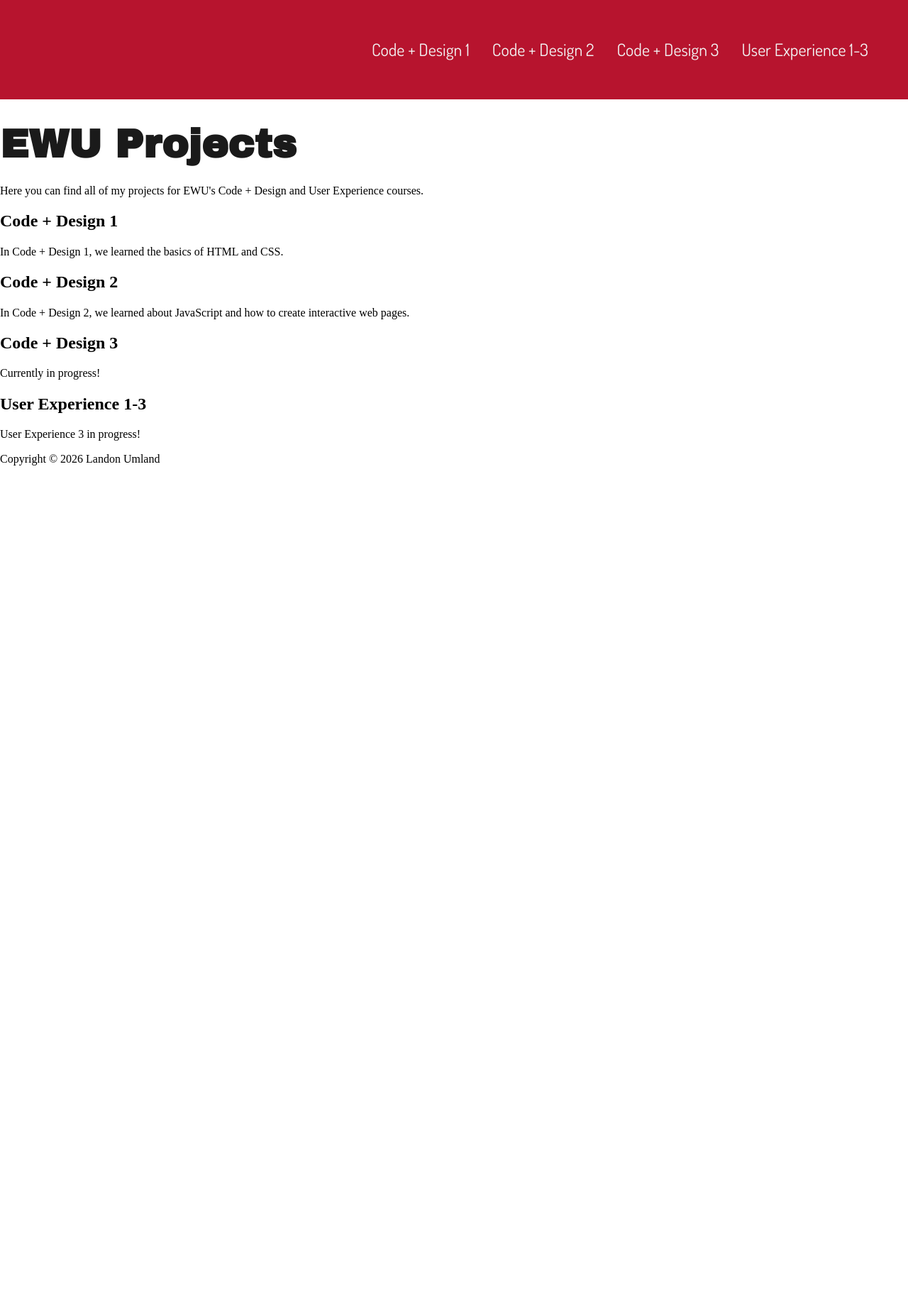
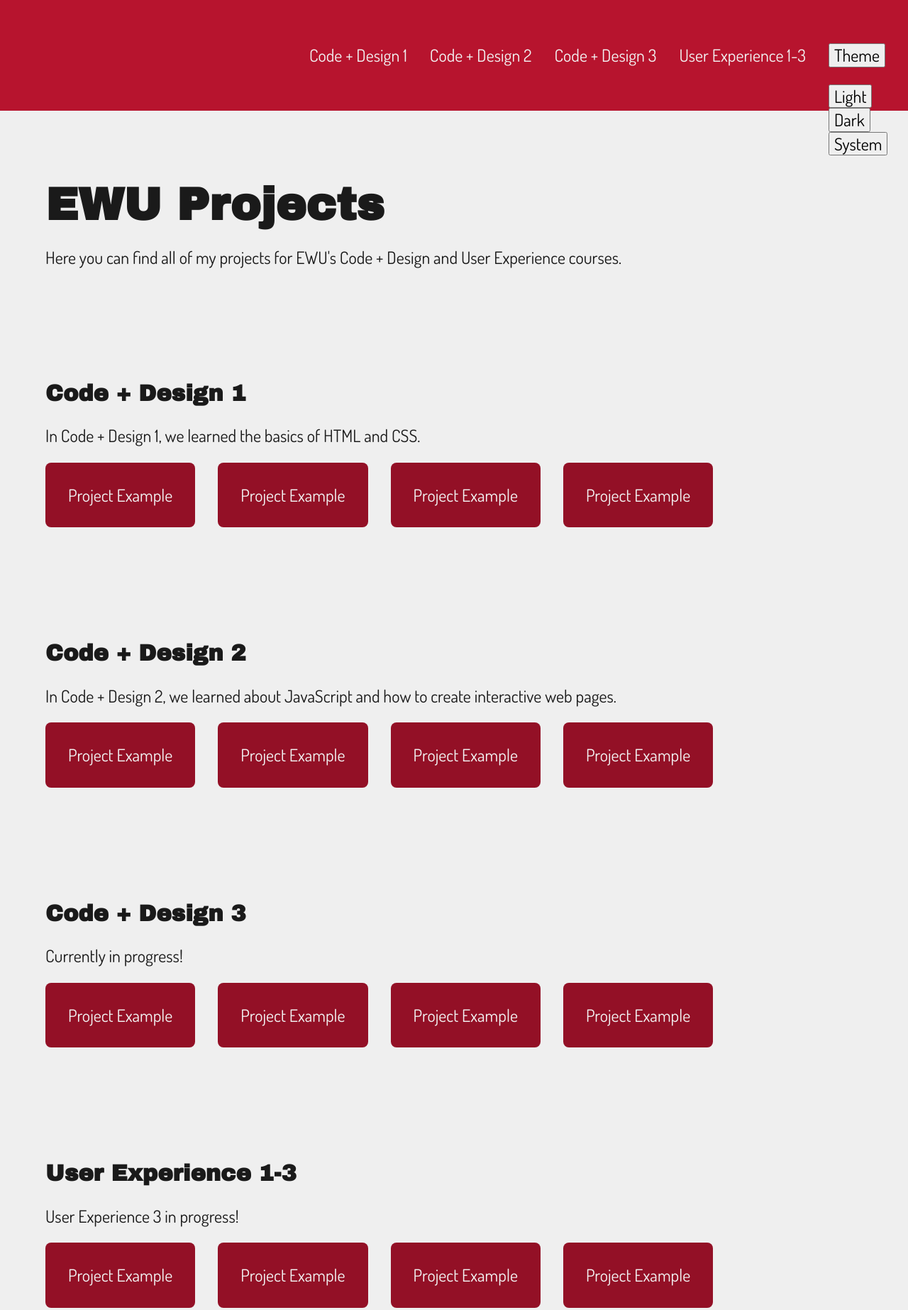
Before and after one commit to lumland03/lumland03.github.io, a website: page pages/ewu-projects.html in a window 1280 px wide. Shown: the top 1846 px of the page at 71% size. Before the commit the page ends 800 px from the top, so only its background shows below. Drawn offline with Linux system fonts and the light colour scheme.

Commit message:
updated styles, variables, html, and JS theme switch

```diff
--- a/css/styles-ewuProjects.css
+++ b/css/styles-ewuProjects.css
@@ -17,10 +17,24 @@
 
 
 
+[data-theme="dark"]{
+    --surface-color: #202020;
+    --text-colorBody: #f2f2f2;
+}
+
+[data-theme="light"]{
+    --surface-color: #efefef;
+    --text-colorBody: #1a1a1a;
+}
+
+
+
+
 body{
     box-sizing: border-box;
     margin: 0;
     padding: 0;
+    background-color: var(--surface-color);
 }
 
 
@@ -34,35 +48,118 @@
     z-index: 100;
 }
 
-a{
-    text-decoration: none;
-    color: var(--text-colorLight);
+.nav-bar{
+    display: flex;
+    align-items: center;
+    justify-content: flex-end;
 }
 
 ul{
-    list-style-type: none;
-    margin: 0;
-    padding: var(--SpacingM);
+    list-style: none;
     display: flex;
     gap: var(--SpacingL);
-    justify-content: flex-end;
+    margin: var(--SpacingL);
+    padding: 0;
+}
+
+ul a{
+    color: var(--text-colorLight);
+    text-decoration: none;
     font-family: var(--font-family-body);
     font-size: var(--Sizes__L);
+}
+
+.dropdown{
+    position: relative;
+    font-family: var(--font-family-body);
+    font-size: var(--Sizes__L);
+}
+
+.dropdown-content.active {
+display: block;
+}
+
+
+.dropdown-content{
+    /* display: none; */
+    position: absolute;
+    border-radius: var(--Sizes__S);
+    top: 100%;
+    left: 0;
+    margin: var(--SpacingM) 0 0 0;
+
 }
 
 
 main{
     padding: var(--SpacingL);
-    background-color: var(--surface-color);
-    width: 90%;
+    margin: var(--SpacingL);
+}
+
+
+h1{
+    font-family: var(--font-family-head);
+    font-size: var(--Sizes__4XL);
+    margin: var(--SpacingL) 0 var(--SpacingM) 0;
+    color: var(--text-colorBody);
+}
+
+p{
+    font-family: var(--font-family-body);
+    font-size: var(--Sizes__L);
+    color: var(--text-colorBody);
+}
+
+h2{
+    font-family: var(--font-family-head);
+    font-size: var(--Sizes__XL);
+    color: var(--text-colorBody);
+}
+
+section{
+    margin-bottom: var(--SpacingStupid);
+}
+
+.pageContainer{
+    display: flex;
+    flex-wrap: wrap;
+    gap: var(--SpacingL);
+    margin-top: var(--SpacingM);
 }
 
 
 
+.projects{
+    font-family: var(--font-family-body);
+    font-size: var(--Sizes__L);
+    background-color: var(--secondary-color);
+    padding: var(--SpacingL);
+    border-radius: var(--Sizes__S);
 
-h1{
-    font-family: var(--font-family-head);
-    font-size: var(--Sizes__3XL);
-    margin: var(--SpacingL) 0 var(--SpacingM) 0;
-    color: var(--text-colorDark);
 }
+
+.projects a{
+    color: var(--text-colorLight);
+    text-decoration: none;
+}
+
+footer{
+    background-color: var(--secondary-color);
+    color: var(--text-colorLight);
+    text-align: center;
+    padding: var(--Spacing3XL);
+    padding-top: var(--SpacingXL);
+}
+
+footer p{
+    color: var(--text-colorLight);
+    padding: var(--SpacingM);
+}
+
+footer a{
+    color: var(--text-colorLight);
+    text-decoration: none;
+    margin: var(--SpacingM);
+    font-size: var(--Sizes__L);
+    font-family: var(--font-family-body);
+}
--- a/css/variables-ewuProjects.css
+++ b/css/variables-ewuProjects.css
@@ -2,11 +2,13 @@
 :root{
     --primary-color: #b7142e;
     --secondary-color:#931026;
-    --surface-color: #dddddd;
+    --surface-color: #efefef;
     --text-colorDark: #1a1a1a;
     --text-colorLight: #f2f2f2;
+    --text-colorBody: #1a1a1a;
     --font-family-head: "Archivo Black", sans-serif;
     --font-family-body: "Dosis", sans-serif;
+
 }
 
 :root{
@@ -17,6 +19,7 @@
   --Sizes__XL:32px;
   --Sizes__2XL:48px;
   --Sizes__3XL:56px;
+  --Sizes__4XL:64px;
 }
 
 :root{
@@ -28,4 +31,5 @@
   --Spacing2XL:3rem;
   --Spacing3XL:4rem;
   --Spacing4XL:6rem;
+  --SpacingStupid:10rem;
 }
--- a/pages/ewu-projects.html
+++ b/pages/ewu-projects.html
@@ -9,6 +9,8 @@
     <meta name="viewport" content="width=device-width, initial-scale=1.0">
     <link rel="stylesheet" href="../css/normalize.css">
     <link rel="stylesheet" href="../css/styles-ewuProjects.css">
+
+    <script src="../scripts/ewu-projects-main.js" defer></script>
 
     <title>EWU Projects</title>
 </head>
@@ -23,9 +25,18 @@
                 <li> <a href=""> Code + Design 3</a></li>
                 <li> <a href=""> User Experience 1-3</a></li>
             </ul>
+            <div class="dropdown">
+                <button class="theme-toggle">Theme</button>
+            <div class="dropdown-content">
+                <button class="light">Light</button>
+                <button class="dark">Dark</button>
+                <button class="system">System</button>
+            </div>
+            </div>
         </nav>
     </header>
 
+    <main>
         <section>
                 <h1>EWU Projects</h1>
                 <p>Here you can find all of my projects for EWU's Code + Design and User Experience courses.</p>
@@ -35,7 +46,10 @@
                 <h2>Code + Design 1</h2>
                 <p>In Code + Design 1, we learned the basics of HTML and CSS.</p>
                 <div class="pageContainer">
-
+                    <div class="projects"> <a href="">Project Example</a></div>
+                    <div class="projects"> <a href="">Project Example</a></div>
+                    <div class="projects"> <a href="">Project Example</a></div>
+                    <div class="projects"> <a href="">Project Example</a></div>
                 </div>
             </section>
 
@@ -43,7 +57,10 @@
                 <h2>Code + Design 2</h2>
                 <p>In Code + Design 2, we learned about JavaScript and how to create interactive web pages.</p>
                 <div class="pageContainer">
-
+                    <div class="projects"> <a href="">Project Example</a></div>
+                    <div class="projects"> <a href="">Project Example</a></div>
+                    <div class="projects"> <a href="">Project Example</a></div>
+                    <div class="projects"> <a href="">Project Example</a></div>
                 </div>
             </section>
 
@@ -51,20 +68,30 @@
                 <h2>Code + Design 3</h2>
                 <p>Currently in progress!</p>
                 <div class="pageContainer">
-
+                    <div class="projects"> <a href="">Project Example</a></div>
+                    <div class="projects"> <a href="">Project Example</a></div>
+                    <div class="projects"> <a href="">Project Example</a></div>
+                    <div class="projects"> <a href="">Project Example</a></div>
                 </div>
             </section>
+
             <section class="userExperience" id="userExperience">
                 <h2>User Experience 1-3</h2>
                 <p>User Experience 3 in progress!</p>
                 <div class="pageContainer">
-
+                    <div class="projects"> <a href="">Project Example</a></div>
+                    <div class="projects"> <a href="">Project Example</a></div>
+                    <div class="projects"> <a href="">Project Example</a></div>
+                    <div class="projects"> <a href="">Project Example</a></div>
                 </div>
             </section>
 
+    </main>
+
         <footer>
                 <p>Copyright &copy; 2026 Landon Umland</p>
-
+                <a href="https://www.mothcentral.com">Main Site</a>
+                <a href="">Portfolio</a>
 
         </footer>
 </body>
--- a/scripts/ewu-projects-main.js
+++ b/scripts/ewu-projects-main.js
@@ -0,0 +1,69 @@
+const savedTheme = localStorage.getItem('theme');
+if (savedTheme) {
+  // User has made a choice — respect it
+  document.documentElement.dataset.theme = savedTheme;
+} else {
+  // No saved choice — check system preference
+  const prefersDark = window.matchMedia('(prefers-color-scheme: dark)').matches;
+
+  if (prefersDark) {
+    document.documentElement.dataset.theme = 'dark';
+  } else {
+    document.documentElement.dataset.theme = 'light';
+  }
+}
+
+const themeToggle = document.querySelector('.theme-toggle');
+const dropdownContent = document.querySelector('.dropdown-content');
+const lightToggle = document.querySelector('.light')
+const darkToggle = document.querySelector('.dark')
+const systemToggle = document.querySelector('.system')
+
+// Toggle dropdown on button click
+themeToggle.addEventListener('click', function() {
+  dropdownContent.classList.toggle('active');
+});
+
+// Close dropdown when a theme is selected
+[lightToggle, darkToggle, systemToggle].forEach(button => {
+  button.addEventListener('click', function() {
+    dropdownContent.classList.remove('active');
+  });
+});
+
+lightToggle.addEventListener('click', function() {
+  setTheme('light');
+});
+
+darkToggle.addEventListener('click', function() {
+  setTheme('dark');
+});
+
+systemToggle.addEventListener('click', function() {
+  localStorage.setItem('theme', 'system');
+  const prefersDark = window.matchMedia('(prefers-color-scheme: dark)').matches;
+  setTheme(prefersDark ? 'dark' : 'light');
+});
+
+function setTheme(theme) {
+  document.documentElement.dataset.theme = theme;
+  localStorage.setItem('theme', theme);
+}
+
+// Add keyboard support (Enter/Space to activate)
+[lightToggle, darkToggle, systemToggle].forEach(button => {
+  button.addEventListener('keydown', function(e) {
+    if (e.key === 'Enter' || e.key === ' ') {
+      e.preventDefault();
+      this.click();
+    }
+  });
+});
+
+// Close dropdown when clicking outside
+document.addEventListener('click', function(e) {
+  const dropdown = document.querySelector('.dropdown-content');
+  if (!dropdown.contains(e.target)) {
+    dropdownContent.classList.remove('active');
+  }
+});
```
